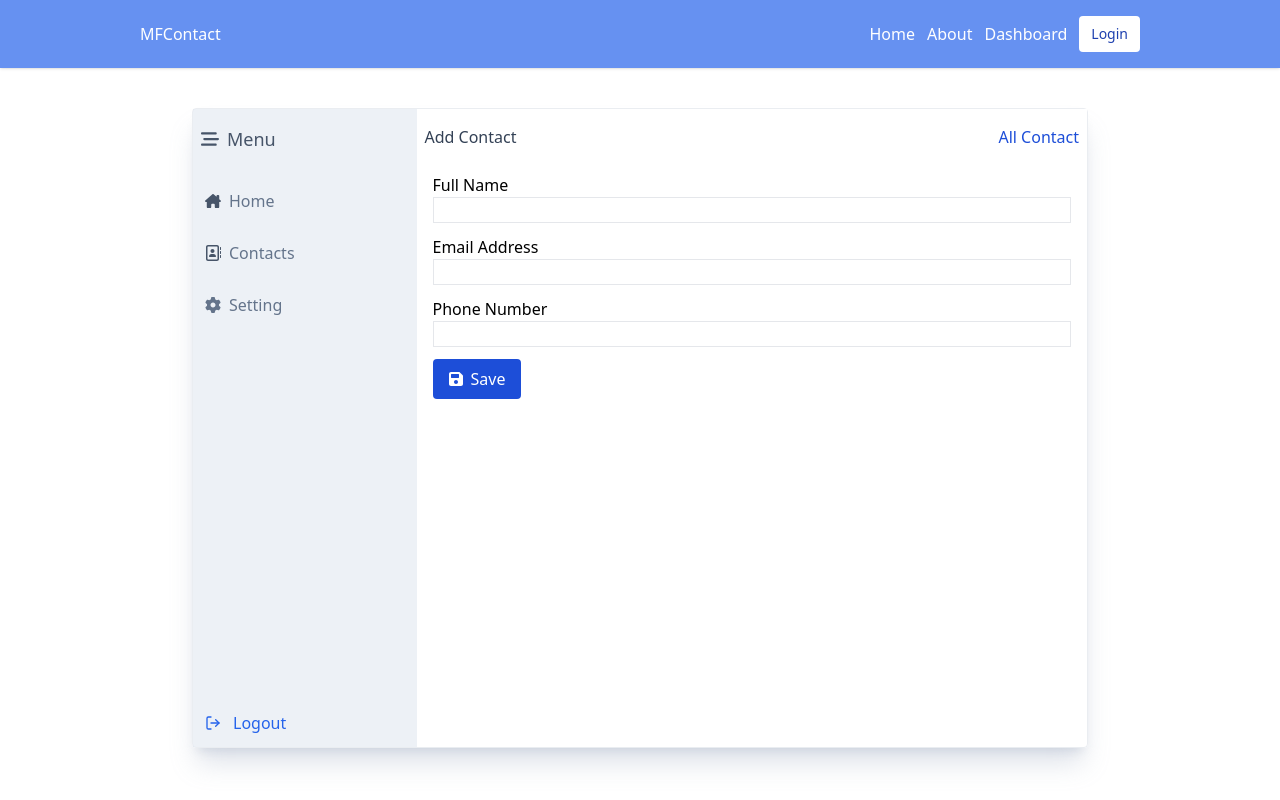
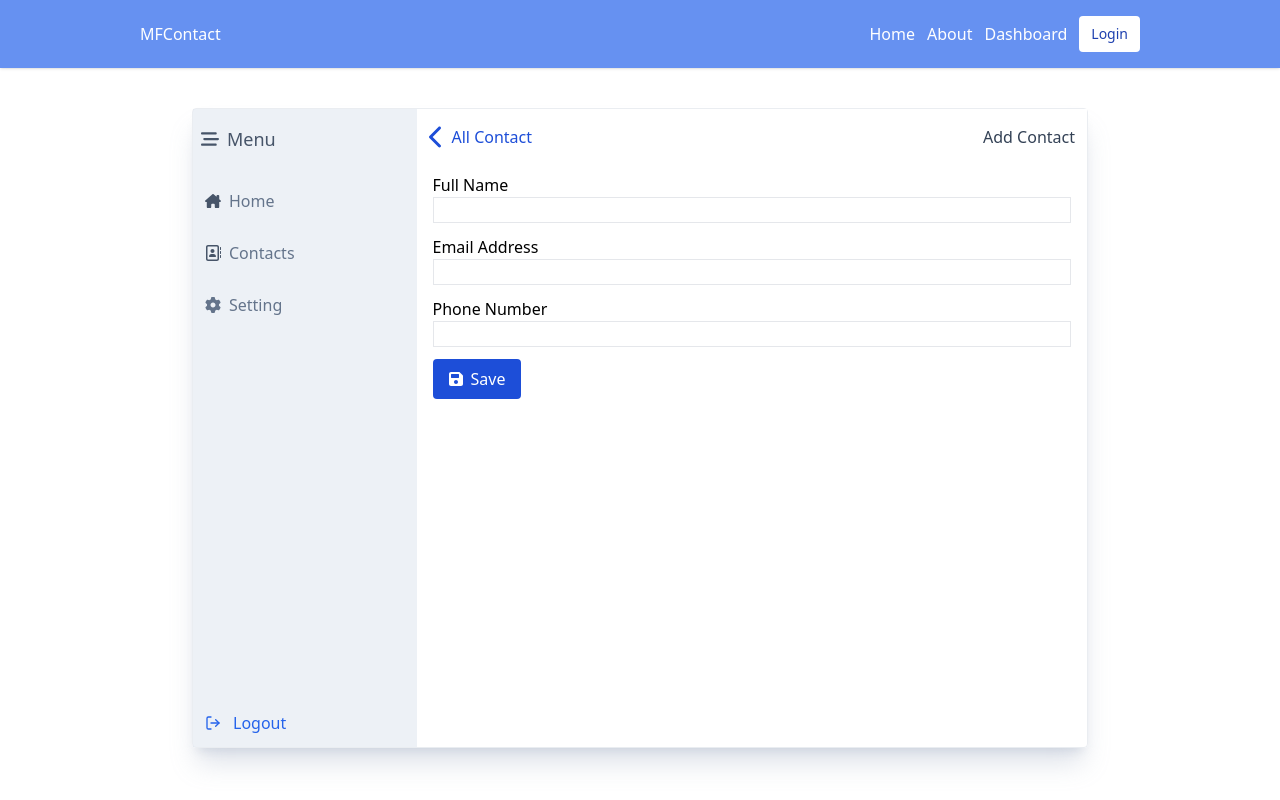
Before and after one commit to farhanswitch/mern-contact-react, a React (Vite) app: page /dashboard/contacts/add in a window 1280 px wide. Built offline with nearby package versions, Linux system fonts and the light colour scheme; no server answers.

Commit message:
add chevron icon to back button

```diff
--- /dev/null
+++ b/src/icons/ChevronLeft.jsx
@@ -0,0 +1,15 @@
+import React from "react";
+
+const ChevronLeftIcon = ({ width, height }) => (
+  <svg
+    width={width}
+    height={height}
+    fill="currentColor"
+    xmlns="http://www.w3.org/2000/svg"
+    viewBox="0 0 320 512"
+  >
+    <path d="M224 480c-8.188 0-16.38-3.125-22.62-9.375l-192-192c-12.5-12.5-12.5-32.75 0-45.25l192-192c12.5-12.5 32.75-12.5 45.25 0s12.5 32.75 0 45.25L77.25 256l169.4 169.4c12.5 12.5 12.5 32.75 0 45.25C240.4 476.9 232.2 480 224 480z" />
+  </svg>
+);
+
+export default ChevronLeftIcon;
--- a/src/pages/DashboardContactAdd.jsx
+++ b/src/pages/DashboardContactAdd.jsx
@@ -5,6 +5,7 @@ import axios from "axios";
 import DashboardLayout from "../components/DashboardLayout";
 import ModalNotif from "../components/ModalNotif";
 import SaveIcon from "../icons/Save";
+import ChevronLeftIcon from "../icons/ChevronLeft";
 
 const DashboardContactAdd = () => {
   const navigate = useNavigate();
@@ -48,14 +49,15 @@ const DashboardContactAdd = () => {
         />
       )}
       <div className="container mt-4 mx-auto  max-w-3xl">
-        <header className="flex mb-6 justify-between px-2 items-center">
-          <h2 className="text-slate-700">Add Contact</h2>
+        <header className="flex mb-6 justify-between px-3 items-center">
           <Link
             to="/dashboard/contacts"
-            className="text-decoration-none text-blue-700"
+            className="text-decoration-none flex items-center gap-2 text-blue-700"
           >
+            <ChevronLeftIcon width={15} />
             All Contact
           </Link>
+          <h2 className="text-slate-700">Add Contact</h2>
         </header>
         <form
           className="px-4"
--- a/src/pages/DashboardContactDetail.jsx
+++ b/src/pages/DashboardContactDetail.jsx
@@ -3,6 +3,7 @@ import React, { useEffect, useState } from "react";
 import { useParams, Link, useNavigate } from "react-router-dom";
 
 import DashboardLayout from "../components/DashboardLayout";
+import ChevronLeftIcon from "../icons/ChevronLeft";
 
 const DashboardContactDetail = () => {
   const { id } = useParams();
@@ -34,7 +35,8 @@ const DashboardContactDetail = () => {
     <div className={`${isReady ? "block" : "hidden"}`}>
       <DashboardLayout pageTitle="Contact Detail" role={role}>
         <header className="w-full mt-4 mb-8 px-8 flex items-center justify-between">
-          <Link className="text-blue-700" to="/dashboard/contacts">
+          <Link className="text-blue-700 flex gap-2" to="/dashboard/contacts">
+            <ChevronLeftIcon width={15} />
             All Contact
           </Link>
           <h2 className="text-md">Contact Details</h2>
--- a/src/pages/DashboardContactEdit.jsx
+++ b/src/pages/DashboardContactEdit.jsx
@@ -5,6 +5,7 @@ import { useParams, Link, useNavigate } from "react-router-dom";
 import DashboardLayout from "../components/DashboardLayout";
 import ModalNotif from "../components/ModalNotif";
 import UpdateIcon from "../icons/Update";
+import ChevronLeftIcon from "../icons/ChevronLeft";
 
 const DashboardContactEdit = () => {
   const navigate = useNavigate();
@@ -53,7 +54,8 @@ const DashboardContactEdit = () => {
           />
         ) : null}
         <header className="w-full mt-4 mb-8 px-8 flex items-center justify-between">
-          <Link className="text-blue-700" to="/dashboard/contacts">
+          <Link className="text-blue-700 flex gap-2" to="/dashboard/contacts">
+            <ChevronLeftIcon width={15} />
             All Contact
           </Link>
           <h2 className="text-md">Contact Details</h2>
--- a/src/pages/DashboardGeneralEditProfile.jsx
+++ b/src/pages/DashboardGeneralEditProfile.jsx
@@ -4,6 +4,7 @@ import { Link } from "react-router-dom";
 
 import DashboardLayout from "../components/DashboardLayout";
 import UpdateIcon from "../icons/Update";
+import ChevronLeftIcon from "../icons/ChevronLeft";
 import { validatingUserData } from "../utilities/validation";
 import ModalNotif from "../components/ModalNotif";
 
@@ -68,7 +69,8 @@ const DashboardGeneralEditProfile = () => {
             />
           )}
           <header className="w-full mt-4 mb-8 px-8 flex items-center justify-between">
-            <Link className="text-blue-700" to="/dashboard/setting">
+            <Link className="text-blue-700 flex gap-2" to="/dashboard/setting">
+              <ChevronLeftIcon width={15} />
               All Setting
             </Link>
             <h2 className="text-md">Edit Profile</h2>
--- a/src/pages/DashboardSecurityEditPassword.jsx
+++ b/src/pages/DashboardSecurityEditPassword.jsx
@@ -6,6 +6,7 @@ import DashboardLayout from "../components/DashboardLayout";
 import ModalNotif from "../components/ModalNotif";
 import { validatingEditPassword } from "../utilities/validation";
 import { encrypt } from "../utilities/aes";
+import ChevronLeftIcon from "../icons/ChevronLeft";
 
 const DashboardSecurityEditPassword = () => {
   const navigate = useNavigate();
@@ -71,7 +72,8 @@ const DashboardSecurityEditPassword = () => {
         />
       )}
       <header className="w-full mt-4 mb-8 px-8 flex items-center justify-between">
-        <Link className="text-blue-700" to="/dashboard/contacts">
+        <Link className="text-blue-700 flex gap-2" to="/dashboard/contacts">
+          <ChevronLeftIcon width={15} />
           All Settings
         </Link>
         <h2 className="text-md">Change Password</h2>
--- a/src/pages/DashboardUsersEdit.jsx
+++ b/src/pages/DashboardUsersEdit.jsx
@@ -6,6 +6,7 @@ import DashboardLayout from "../components/DashboardLayout";
 import ModalNotif from "../components/ModalNotif";
 import ModalDeleteUser from "../components/ModalDeleteUser";
 import UpdateIcon from "../icons/Update";
+import ChevronLeftIcon from "../icons/ChevronLeft";
 
 const DashboardUserEdit = () => {
   const navigate = useNavigate();
@@ -61,7 +62,8 @@ const DashboardUserEdit = () => {
         ) : null}
         <div className="relative w-full h-full">
           <header className="w-full mt-4 mb-8 px-8 flex items-center justify-between">
-            <Link className="text-blue-700" to="/dashboard/users">
+            <Link className="text-blue-700 flex gap-2" to="/dashboard/users">
+              <ChevronLeftIcon width={15} />
               All User
             </Link>
             <h2 className="text-md">User's Details</h2>
```
